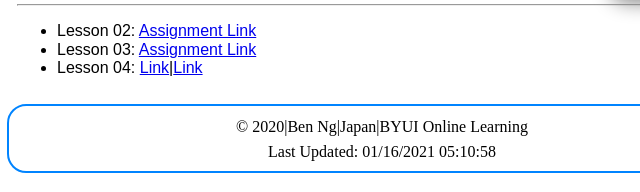
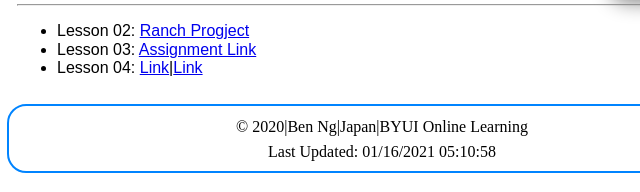
Before and after one commit to ng20001/ng20001.github.io, a plain HTML site: page index.html in a window 1280 px wide. Shown: the part 215-407 px from the top of the page, 258-898 px from the left. Drawn offline with Linux system fonts and the light colour scheme; a web font is replaced by a local one.

Commit message:
updated case

```diff
--- a/index.html
+++ b/index.html
@@ -21,7 +21,7 @@
                 <h2>WDD 230: Assignment Portal</h2>
                 <hr>
                 <ul>
-                    <li>Lesson 02: <a href="#">Assignment Link</a></li>
+                    <li>Lesson 02: <a href="ranch">Ranch Progject</a></li>
                     <li>Lesson 03: <a href="#">Assignment Link</a></li>
                     <li>Lesson 04: <a href="#">Link</a>|<a href="#">Link</a></li>
                 </ul>
```
